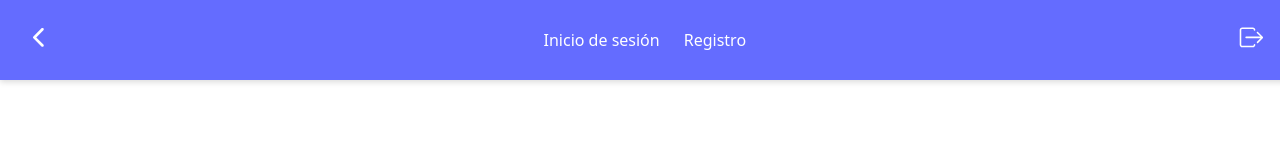
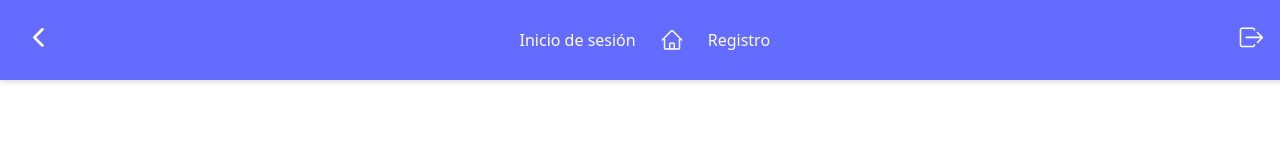
Before and after one commit to AlejandroH29/Engineering2_project_NeoCDT, a React (Vite) app in the folder front_end/: page /my-requests in a window 1280 px wide. Shown: the top 160 px of the page. Built offline with nearby package versions, Linux system fonts and the light colour scheme.

Commit message:
Navegacion al home en el NavBar y configDatabase ignorado

```diff
--- a/front_end/src/components/NavBar.jsx
+++ b/front_end/src/components/NavBar.jsx
@@ -2,15 +2,27 @@ import { useContext, useState } from "react";
 import { AuthContext } from "../context/AuthContext";
 import { useNavigate } from "react-router-dom";
 import { IoIosArrowBack, IoIosLogOut } from "react-icons/io";
+import { HiOutlineHome } from "react-icons/hi2";
 import "../styles/NavBar.css"
 import { Popup } from "./Popup";
 
 export const NavBar = () => {
-    const {logout} = useContext(AuthContext);
+    const {logout, currentUser} = useContext(AuthContext);
 
     const navigate = useNavigate();
 
     const [logoutPopup, setLogoutPopup] = useState();
+
+    const navigateToRoleHome = () => {
+        switch (currentUser.tipo){
+            case "Agente":
+                return navigate("/agent");
+            case "Cliente":
+                return navigate("/client");
+            case "Admin":
+                return navigate("/admin");
+        }
+    }
 
     return (
         <>
@@ -22,6 +34,7 @@ export const NavBar = () => {
                 </div>
                 <div className="nav-items" >
                     <p onClick={() => navigate("/")} >Inicio de sesión</p>
+                    <HiOutlineHome className="home" onClick={navigateToRoleHome}/>
                     <p onClick={() => navigate("/register")} >Registro</p>
                 </div>
                 <div>
--- a/front_end/src/styles/NavBar.css
+++ b/front_end/src/styles/NavBar.css
@@ -33,14 +33,16 @@
     display: flex;
     gap: 1.5rem;
     font-size: 1rem;
+    align-items: center;
 }
 
-.nav-items p {
+.home{
+    font-size: 1.5rem;
+}
+
+.nav-items *:hover {
+    color: #fff;
+    transform: translateY(-2px);
     cursor: pointer;
     transition: color 0.2s ease, transform 0.2s ease;
 }
-
-.nav-items p:hover {
-    color: #fff;
-    transform: translateY(-2px);
-}
```
Also changed, not shown: 2 other files (tests, documents, lock files or other folders).
